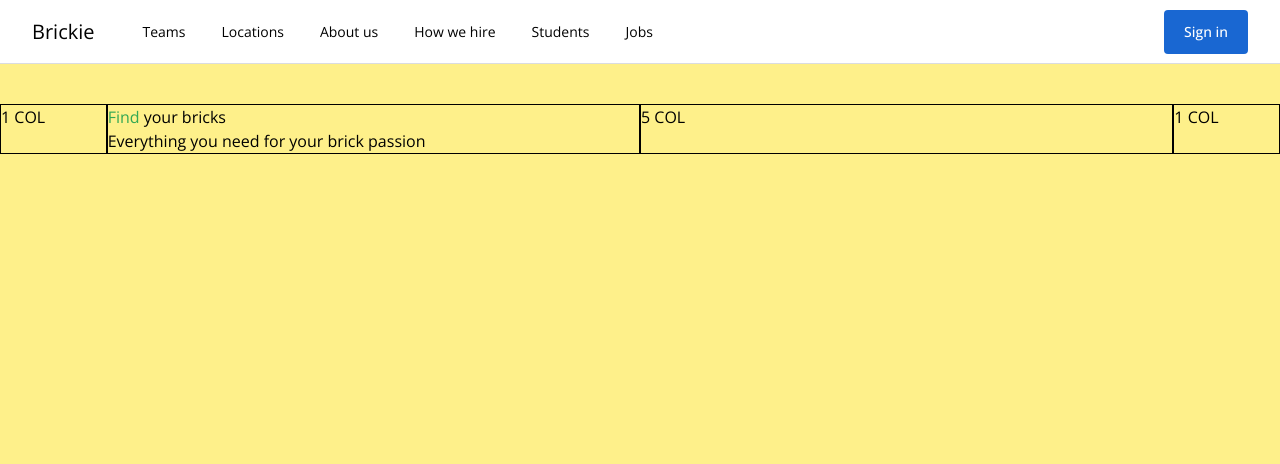
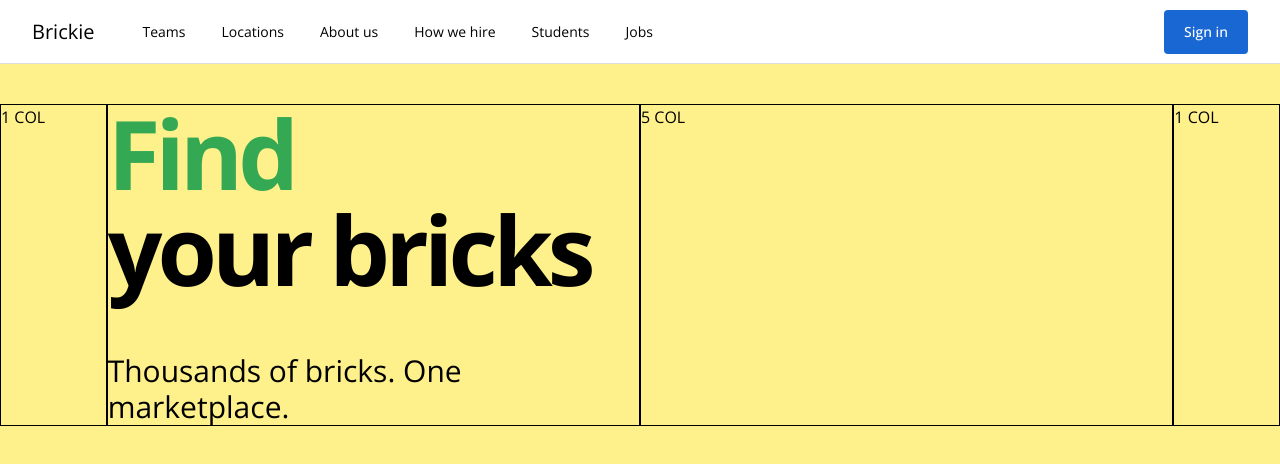
Before and after one commit to S41G0N/vue-demo, a Vue app in the folder vue-demo/: page / in a window 1280 px wide. Shown: the top 464 px of the page. Built offline with nearby package versions, Linux system fonts and the light colour scheme.

Commit message:
Headline word swapping, separating logic from frontend

```diff
--- a/vue-demo/src/components/MainHeadline.vue
+++ b/vue-demo/src/components/MainHeadline.vue
@@ -1,14 +1,17 @@
 <template>
   <section>
-    <h1>
+    <h1 class="mb-14 text-8xl font-bold tracking-tighter">
       <span :class="actionClasses">{{ keyword }} </span>
+      <br />
       your bricks
     </h1>
-    <h2>Everything you need for your brick passion</h2>
+    <h2 class="text-3xl font-light">Thousands of bricks. One marketplace.</h2>
   </section>
 </template>
 
 <script>
+import nextElementInList from "@/utils/nextElementInList.js";
+
 export default {
   name: "MainHero",
   data() {
@@ -20,10 +23,8 @@ export default {
   computed: {
     actionClasses() {
       return {
-        build: this.keyword === "Build",
-        find: this.keyword === "Find",
-        sell: this.keyword === "Sell",
-        buy: this.keyword === "Buy"
+        //Activate keyword class
+        [this.keyword.toLowerCase()]: true
       };
     }
   },
@@ -36,10 +37,7 @@ export default {
   methods: {
     changeHeroTitle() {
       this.interval = setInterval(() => {
-        const keywords = ["Build", "Find", "Sell", "Buy"];
-        const currentKeyword = keywords.indexOf(this.keyword);
-        const nextKeyword = (currentKeyword + 1) % 4;
-        this.keyword = keywords[nextKeyword];
+        this.keyword = nextElementInList(["Build", "Find", "Sell", "Buy"], this.keyword);
       }, 3000);
     }
   }
--- /dev/null
+++ b/vue-demo/src/utils/nextElementInList.js
@@ -0,0 +1,8 @@
+const nextElementInList = (list, value) => {
+  const currentKeyword = list.indexOf(value);
+  const nextKeyword = (currentKeyword + 1) % list.length;
+  const finalKeyword = list[nextKeyword];
+  return finalKeyword;
+};
+
+export default nextElementInList;
```
Also changed, not shown: 2 other files (tests, documents, lock files or other folders).
